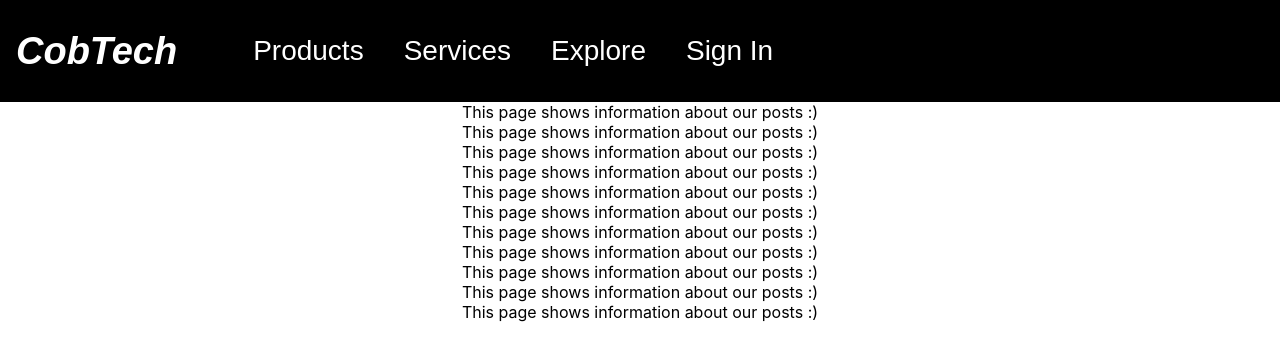
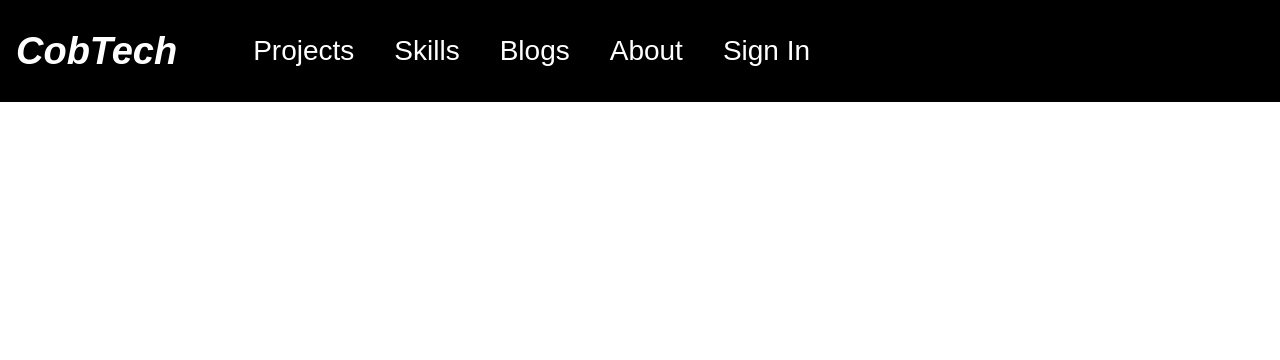
Before and after one commit to jacob-frazer/personal-site, a React (Create React App) app: page /explore/posts in a window 1280 px wide. Shown: the top 360 px of the page. Built offline with nearby package versions, Linux system fonts and the light colour scheme.

Commit message:
Restyling of projects page

```diff
--- a/src/App.tsx
+++ b/src/App.tsx
@@ -5,19 +5,19 @@
 
 import HomePage from './Components/Home';
 import NavBar from './Components/NavBar';
-import ExplorePage from './Components/Explore';
 import PeoplePage from './Components/People';
 import PostsPage from './Components/Posts';
-import ProductsPage from './Components/Products';
+import ProjectsPage from './Components/Projects';
 import ProjectsInfo from './Components/ProjectsInfo';
 import ServicesPage from './Components/Services';
 
 const navigation = {
   brand: { name: "CobTech", to: "/" },
   links: [
-    { name: "Products", to: "/products" },
-    { name: "Services", to: "/services" },
-    { name: "Explore", to: "/explore" },
+    { name: "Projects", to: "/projects" },
+    { name: "Skills", to: "/skills" },
+    { name: "Blogs", to: "/blogs" },
+    { name: "About", to: "/about" },
     { name: "Sign In", to: "/signin" },
   ]
 }
@@ -33,16 +33,15 @@
           <Routes>
             <Route path="/" element={<HomePage />}/>
 
-            <Route path="/services" element={<ServicesPage/>}/>
+            <Route path="/skills" element={<ServicesPage/>}/>
 
             <Route path="/signin" element={<div>SIGNIN</div>}/>
 
-            <Route path="/explore" element={<ExplorePage/>}/>
-            <Route path="/explore/people" element={<PeoplePage/>}/>
-            <Route path="/explore/posts" element={<PostsPage/>}/>
+            <Route path="/about" element={<PeoplePage/>}/>
+            <Route path="/blogs" element={<PostsPage/>}/>
 
-            <Route path="/products" element={<ProductsPage/>}/>
-            <Route path="/products/:info" element={<ProjectsInfo/>}/>
+            <Route path="/projects" element={<ProjectsPage/>}/>
+            <Route path="/projects/:info" element={<ProjectsInfo/>}/>
           </Routes>
         </BrowserRouter>
       </div>
--- a/src/Components/Explore.tsx
+++ /dev/null
@@ -1,47 +0,0 @@
-import React from 'react';
-import styled from 'styled-components';
-import { keyframes } from 'styled-components';
-import colours from '../utils/colours';
-
-const BackgroundDiv = styled.div`
-padding-top: 200px;
-margin: 0;
-padding: 0;
-width: 100vw;
-height: 100vh;
-background-color: ${colours.light};
-color: white;
-display: flex;
-flex-direction: column;
-flex-wrap: wrap;
-text-decoration: none;
-a { text-decoration: none; color: black;}
-`;
-
-const BlogsDiv = styled.div`
-padding: 80px;
-color: white;
-font-size: 80pt;
-float: left;
-`;
-
-const PeopleDiv = styled.div`
-padding: 80px;
-color: white;
-font-size: 80pt;
-`;
-
-class ExplorePage extends React.Component{
-    render(){
-      return(
-        <BackgroundDiv>
-            This is the explore page, you can learn more about us and our people here.
-
-            <BlogsDiv><a href="/explore/posts">Read our stuff...</a></BlogsDiv>
-            <PeopleDiv><a href="/explore/people">Meet our people...</a></PeopleDiv>
-        </BackgroundDiv>
-      )
-    }
-  }
-
-export default ExplorePage;
--- a/src/Components/Posts.tsx
+++ b/src/Components/Posts.tsx
@@ -5,16 +5,8 @@
       return(
         <>
         <div>This page shows information about our posts :)</div>
-        <div>This page shows information about our posts :)</div>
-        <div>This page shows information about our posts :)</div>
-        <div>This page shows information about our posts :)</div>
-        <div>This page shows information about our posts :)</div>
-        <div>This page shows information about our posts :)</div>
-        <div>This page shows information about our posts :)</div>
-        <div>This page shows information about our posts :)</div>
-        <div>This page shows information about our posts :)</div>
-        <div>This page shows information about our posts :)</div>
-        <div>This page shows information about our posts :)</div>
+        <div>It will list all blog posts that are hosted on this site. However it is unfinished. WIP.</div>
+        <iframe src="https://giphy.com/embed/3oz8xKdOUnAB08YeRi" width="480" height="480" frameBorder="0" allowFullScreen></iframe><p><a href="https://giphy.com/gifs/loop-blue-flag-3oz8xKdOUnAB08YeRi">via GIPHY</a></p>
         </>
       )
     }
--- /dev/null
+++ b/src/Components/ProjectCard.tsx
@@ -0,0 +1,108 @@
+import React, { Component } from 'react';
+import { useNavigate } from "react-router-dom";
+
+import styled from 'styled-components';
+
+
+const CardsItem = styled.li`
+    display: flex;
+    padding: 1rem;
+    @media(min-width: 40rem) {
+        width: 50%;
+    }
+    @media(min-width: 56rem) {
+        width: 30%;
+    }
+    `;
+
+const CardImage = styled.div<{backgroundImage:string}>`
+    background-image: url(${props => props.backgroundImage});
+    background-position: center center;
+    background-repeat: no-repeat;
+    background-size: cover;
+    border-top-left-radius: 0.25rem;
+    border-top-right-radius: 0.25rem;
+    filter: contrast(70%);
+    //filter: saturate(180%);
+    overflow: hidden;
+    position: relative;
+    transition: filter 0.5s cubic-bezier(.43,.41,.22,.91);;
+    &::before {
+        content: "";
+        display: block;
+        padding-top: 56.25%; // 16:9 aspect ratio
+    }
+    @media(min-width: 40rem) {
+        &::before {
+        padding-top: 66.6%; // 3:2 aspect ratio
+        }
+    }
+    `;
+
+const Card = styled.div`
+    background-color: white;
+    border-radius: 0.25rem;
+    box-shadow: 0 20px 40px -14px rgba(0,0,0,0.25);
+    display: flex;
+    flex-direction: column;
+    overflow: hidden;
+    &:hover {
+        ${CardImage} {
+        filter: contrast(100%);
+        }
+    }
+    `;
+
+const CardContent = styled.div`
+    display: flex;
+    flex: 1 1 auto;
+    flex-direction: column;
+    padding: 1rem;
+    `;
+
+const CardTitle = styled.div`
+    color: @gray-dark;
+    font-size: 1.25rem;
+    font-weight: 300;
+    letter-spacing: 2px;
+    text-transform: uppercase;
+    `;
+
+const CardText = styled.p`
+    flex: 1 1 auto;
+    font-size: 0.875rem;
+    line-height: 1.5;
+    margin-bottom: 1.25rem;
+    `;
+
+const Button = styled.button`
+    background-color: white;
+    border: 1px solid @gray-light;
+    //border-radius: 1rem;
+    color: @gray-dark;
+    padding: 0.5rem;
+    display: block;
+    width: 100%;
+    `;
+
+const ProjectCard = (props: {
+    proj: { name: string; description: string, status: string, image: string, url: string },
+    }) => {
+    // redirect function to the more info page for projects
+    let navigate = useNavigate();
+    const { proj } = props;
+    return (
+                <CardsItem>
+                    <Card>
+                    <CardImage backgroundImage={proj.image}></CardImage>
+                    <CardContent>
+                        <CardTitle>{proj.name}</CardTitle>
+                        <CardText>{proj.description}</CardText>
+                        <Button onClick={() => navigate(`/projects/${proj.url}`)}>Deep Dive</Button>
+                    </CardContent>
+                    </Card>
+                </CardsItem>
+        )
+    };
+
+export default ProjectCard;
--- a/src/Components/Products.tsx
+++ b/src/Components/Projects.tsx
@@ -1,40 +1,47 @@
 import React, { Component } from 'react';
 import projects from "../data/projects.json";
 import styled from 'styled-components';
-import ProjectBox from './ProjectBox';
+
 import colours from '../utils/colours';
+
+import ProjectCard from './ProjectCard';
 
 const TextBox = styled.div`
     color: black;
     align: left;
     display: flex;
     padding: 30px;
-    font-size: 36px;
-    `;
-
-const ProjGrid = styled.div`
-    display: grid;
-    grid-template-columns: 1fr 1fr 1fr;
-    grid-template-rows: 1fr 1fr 1fr;
-    grid-gap: 20px;
+    font-size: 24px;
     `;
 
 const Background = styled.div`
     background-color: white;
     `;
 
-export default class Products extends Component {
+
+// attempting to convert into TS
+const Cards = styled.ul`
+    display: flex;
+    flex-wrap: wrap;
+    list-style: none;
+    margin: 0;
+    padding: 0;
+    width: 100%;
+    `;
+
+
+export default class Projects extends Component {
     public render() {
       // call to db (json) to get info about the various projects + picture
 
       // this will pass into project box item to display nicely but for now just info into div
-      const ProjList: any = () => projects.map((proj) => <ProjectBox proj={proj}/>);
+      const ProjList: any = () => projects.map((proj) => <ProjectCard proj={proj}/>);
       return (
         <Background>
             <TextBox>Content and projects that Cob Technologies have worked on, click on one to find out more!</TextBox>
-            <ProjGrid>
+            <Cards>
                 <ProjList/>
-            </ProjGrid>
+            </Cards>
         </Background>
       );
     }
--- a/src/Components/ProjectsInfo.tsx
+++ b/src/Components/ProjectsInfo.tsx
@@ -105,7 +105,7 @@
     // get info on project from url and get data
     let { info } = useParams<{ info:string }>();
     let tempData: any = {
-        "proj1":{
+        "ukhsa":{
             "headline": "Fighting COVID with UKHSA",
             "intro": "Working as part of the UK Health Security Agency as part of the response to the coronavirus pandemic, I performed in a data specialist role encompassing analysis, data science, engineering and devops.",
             "technologies": ["AWS CDK", "AWS Glue", "AWS Lambda", "Python", "Jupyter"],
--- a/src/data/projects.json
+++ b/src/data/projects.json
@@ -1,44 +1,44 @@
 [
     {
-        "name": "Proj 1",
-        "description": "First project",
+        "name": "Fighting COVID-19",
+        "description": "Interesting Note this section needs to be suitably long basic description such that the tile grows and fills the appropriate space - not ideal solution",
         "status": "Done",
-        "icon": "atom.png",
-        "url": "proj1"
+        "image": "https://external-content.duckduckgo.com/iu/?u=https%3A%2F%2Ftse3.mm.bing.net%2Fth%3Fid%3DOIP.4YbJapqF_OJK0gbvAnpYUgHaEK%26pid%3DApi&f=1",
+        "url": "ukhsa"
     },
     {
-        "name": "Proj 2",
-        "description": "Second project",
+        "name": "Artificial Intelligence Insurance Pricing",
+        "description": "Utilising cutting edge natural language processing and cognitive reasoning to deduce risk and pricing for life insurance products with Aviva",
         "status": "WIP",
-        "icon": "beer.png",
+        "image": "https://www.oneprod.com/wp-content/uploads/2019/06/iStock-935226186.jpg",
         "url": "proj2"
     },
     {
-        "name": "Proj 3",
-        "description": "Third project",
+        "name": "Secure Software Validation",
+        "description": "Working under very high security constraints to validate and ensure ingested software is safe on a highly sensitive platform",
         "status": "Scoping",
-        "icon": "earth.png",
+        "image": "https://www.techilife.com/wp-content/uploads/2020/08/PC-Lock-Automatically.png",
         "url": "proj3"
     },
     {
-        "name": "Proj 4",
-        "description": "Fourth project",
+        "name": "Machine Learning Model Builder GUI",
+        "description": "Construction of end-to-end system to allow for building of machine learning models using a simple graphical user interface",
         "status": "Release",
-        "icon": "smartphone.png",
+        "image": "https://external-content.duckduckgo.com/iu/?u=https%3A%2F%2Fwww.thetalkingmachines.com%2Fsites%2Fdefault%2Ffiles%2Fstyles%2Fwidescreen_large%2Fpublic%2F2020-08%2F44_nodes_network.jpg%3Fitok%3DxaJaixo7&f=1&nofb=1",
         "url": "proj4"
     },
     {
-        "name": "Proj 5",
-        "description": "Fourth project",
+        "name": "Interconnection of Social Media Communities",
+        "description": "Exploration of various Reddit communities utilising graphing algorithms and big data frameworks",
         "status": "Release",
-        "icon": "beer.png",
+        "image": "https://external-content.duckduckgo.com/iu/?u=https%3A%2F%2Fenterprise-cio.com%2Fwp-content%2Fuploads%2Fsites%2F4%2F2020%2F03%2FiStock_connected235347.jpg&f=1&nofb=1",
         "url": "proj5"
     },
     {
-        "name": "Proj 6",
-        "description": "Fourth project",
+        "name": "Avatar Based Recruitment",
+        "description": "Innovative new approach to recruitment leveraging simulating candidates in prospective positions to find the perfect fit",
         "status": "Release",
-        "icon": "atom.png",
+        "image": "https://external-content.duckduckgo.com/iu/?u=https%3A%2F%2Ftse4.mm.bing.net%2Fth%3Fid%3DOIP.lwf6Pr7OYuYR-449lKFcAAHaEk%26pid%3DApi&f=1",
         "url": "proj6"
     }
 ]
```
Also changed, not shown: src/Components/ProjectBox.tsx (deleted, +0 -96 lines).
